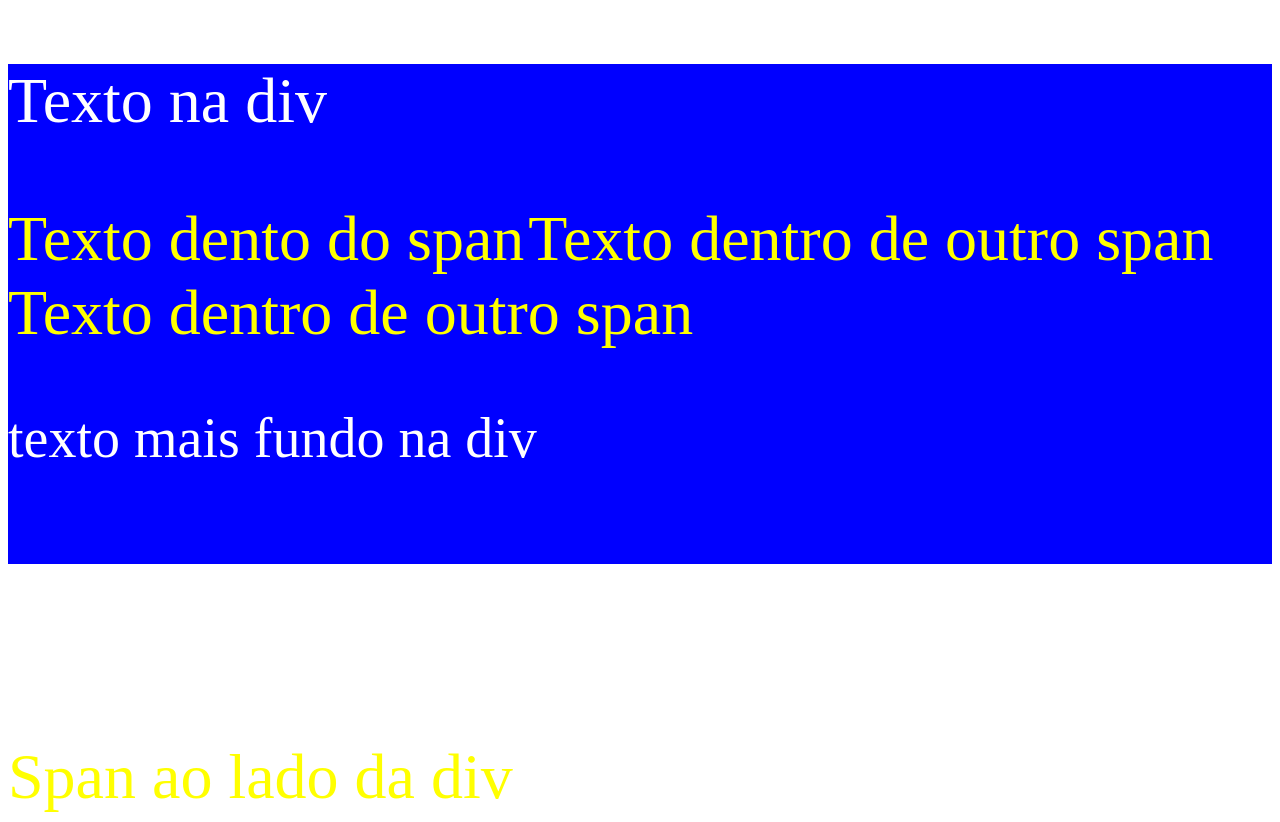
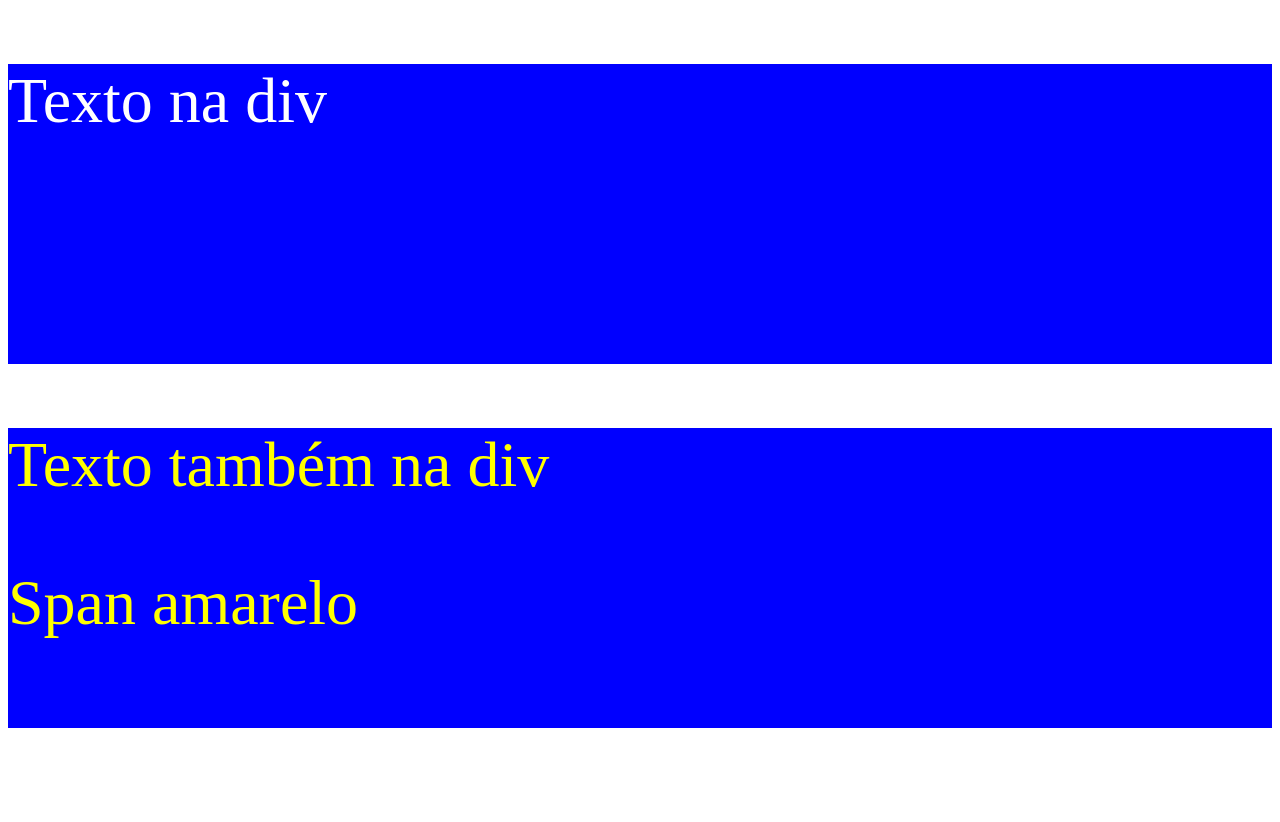
Before and after one commit to ViniciusPaulo07/Projetos-Dev-De-Verdade, a website: page frontend/index3.html in a window 1280 px wide. After the commit the page ends 800 px from the top, so only its background shows below. Drawn offline with Linux system fonts and the light colour scheme.

Commit message:
Entendendo o funcionamento de classes e IDs em css

```diff
--- a/frontend/index3.html
+++ b/frontend/index3.html
@@ -9,14 +9,10 @@
   <body>
     <div>
       <p>Texto na div</p>
-      <span>Texto dento do span</span>
-      <span>Texto dentro de outro span</span>
-      <span>Texto dentro de outro span</span>
-      <section>
-        <p>texto mais fundo na div</p>
-      </section>
     </div>
-    <p>Parágrafo</p>
-    <span>Span ao lado da div</span>
+    <div>
+      <p class="yellow">Texto também na div</p>
+      <span class="yellow">Span amarelo</span>
+    </div>
   </body>
 </html>
--- a/frontend/style.css
+++ b/frontend/style.css
@@ -1,21 +1,14 @@
 div {
-  height: 500px;
   background-color: blue;
-}
-
-p {
-  color: white;
-  font-size: 56px;
-}
-
-/* Essa é a forma de ser mais seletivo, determinado o estilo do paragrafo que está dentro da div*/
-div > p {
+  height: 300px;
   font-size: 64px;
 }
 
-/* Apenas o primeiro span que estiver próximo ou depois de um parágrafo vai receber esse estilo
- Para todos os spans receberem você de mudar o + por ~*/
-p ~ span {
-  font-size: 64px;
+div p {
+  color: white;
+}
+
+/* A classe é uma maneira de agrupar estilos e replicar eles para vários elementos de uma vez só */
+div .yellow {
   color: yellow;
 }
```
